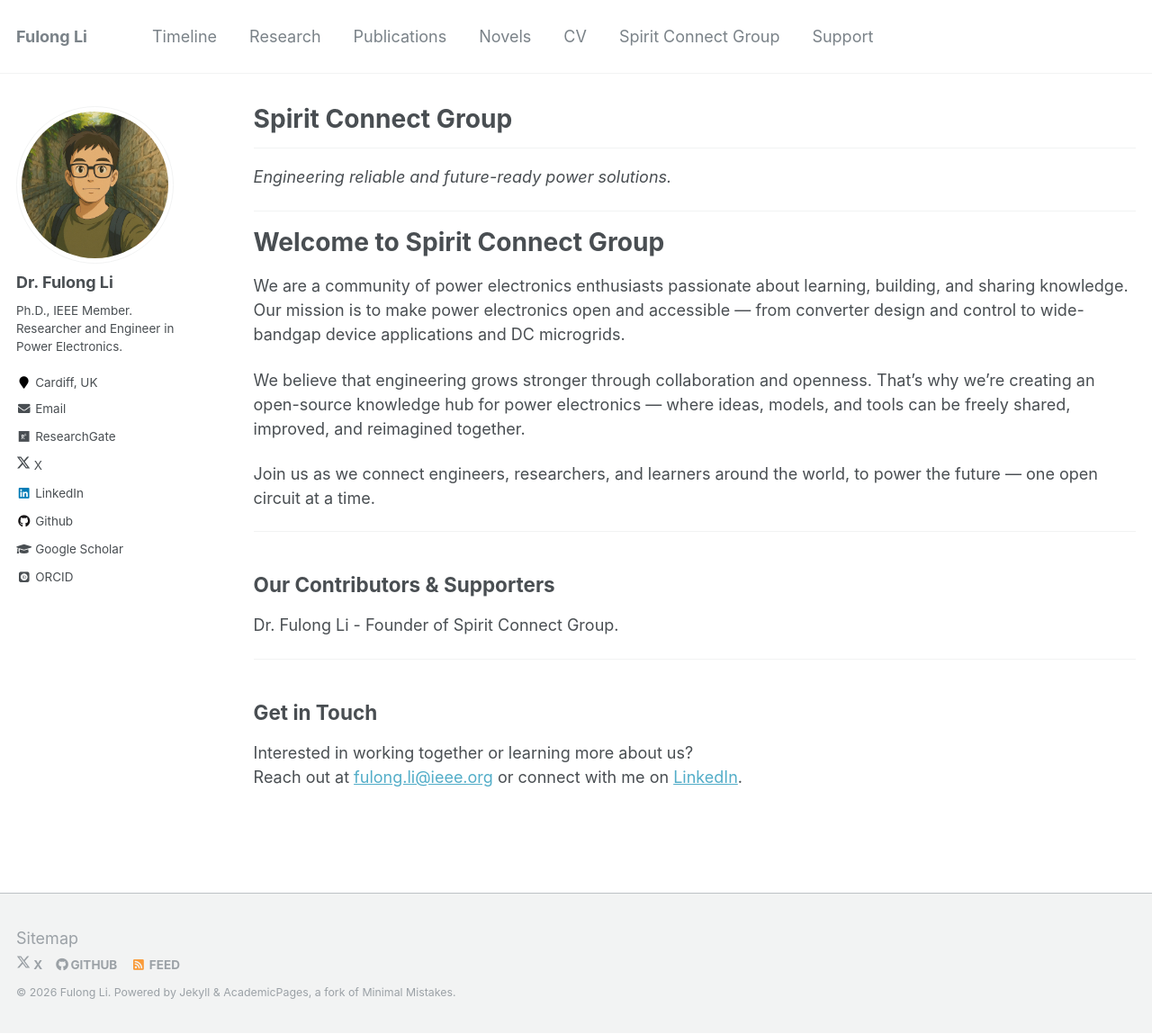
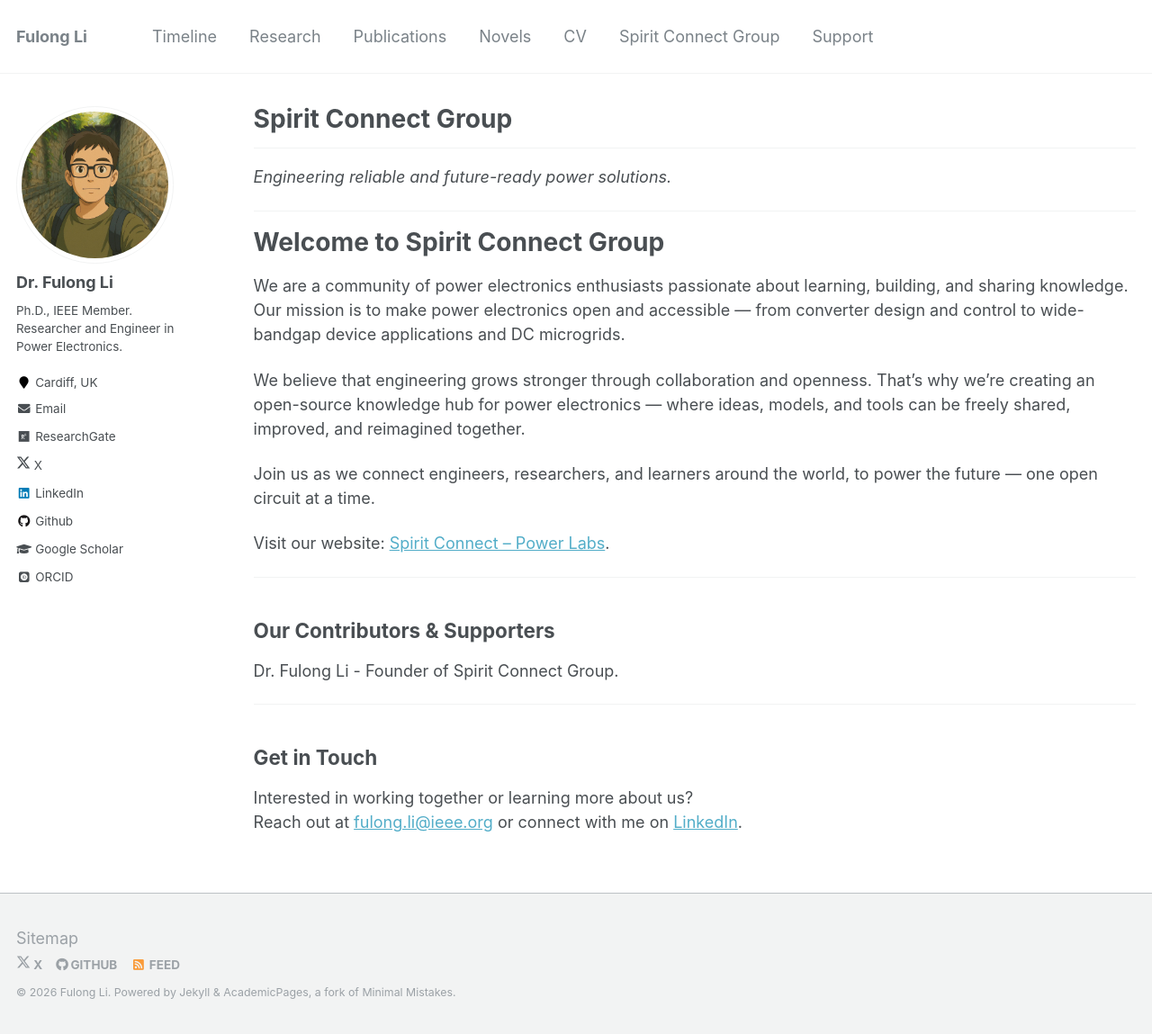
Before and after one commit to FulongLi/fulongli.github.io, a Jekyll site: the page built from _pages/spiritconnectltd.md, in a window 1280 px wide and 1149 px high. Shown: the whole window at 90% size. Built offline with Jekyll 4.4.1, drawn with Linux system fonts in a browser that asks for light colours; some web fonts are replaced.

Commit message:
Update spiritconnectltd.md

```diff
--- a/_pages/spiritconnectltd.md
+++ b/_pages/spiritconnectltd.md
@@ -22,6 +22,8 @@ That’s why we’re creating an open-source knowledge hub for power electronics
 Join us as we connect engineers, researchers, and learners around the world,
 to power the future — one open circuit at a time.
 
+Visit our website: [Spirit Connect – Power Labs](https://fulongli.github.io/SCPowerLabs/).
+
 ---
 
 ## Our Contributors & Supporters
```
